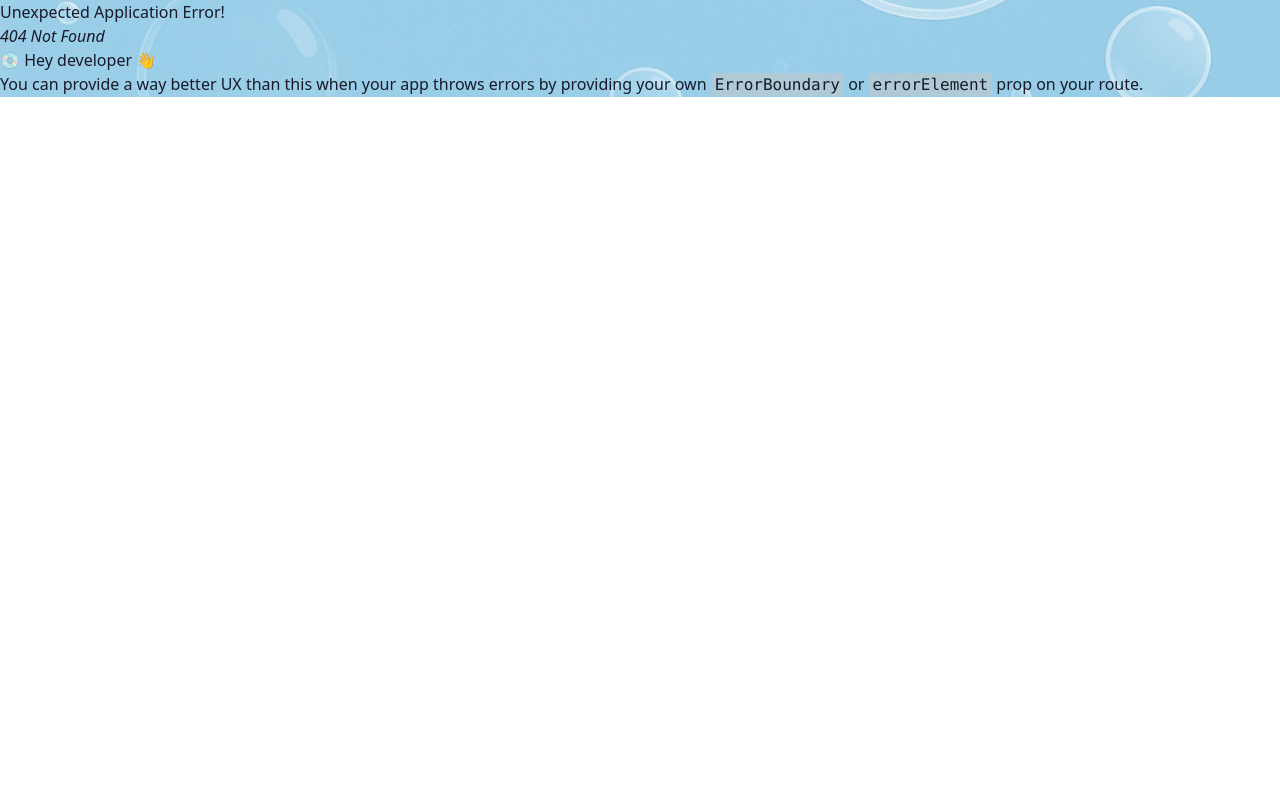
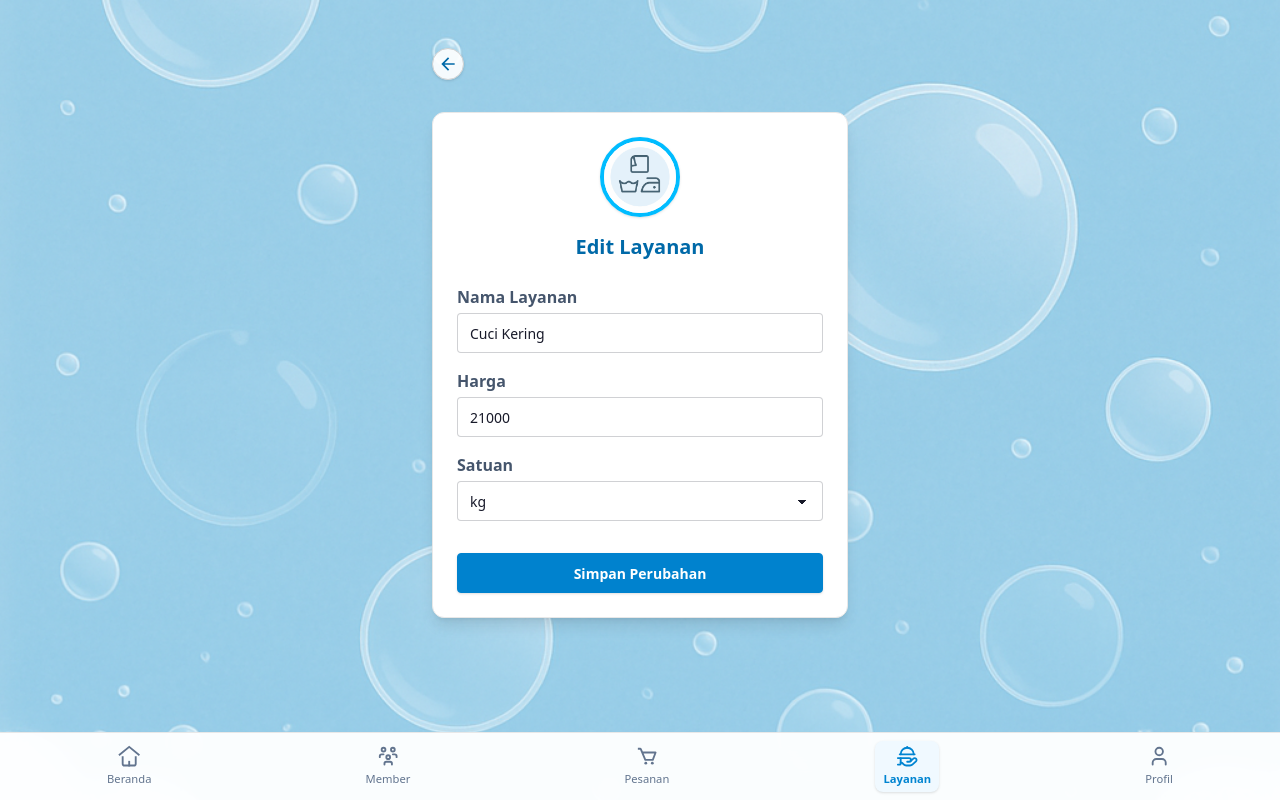
Before and after one commit to wirawanmahardika/laundry-frontend, a React (Vite) app: page /layanan/edit in a window 1280 px wide. Before the commit this address had no page. Built offline with nearby package versions, Linux system fonts and the light colour scheme.

Commit message:
feat:  page edit layanan

```diff
--- a/src/App.tsx
+++ b/src/App.tsx
@@ -16,6 +16,7 @@ import TambahPesanan from "./pages/pesanan/TambahPesanan";
 import Member from "./pages/member/Member";
 import TambahMember from "./pages/member/TambahMember";
 import DetailMember from "./pages/member/DetailMember";
+import EditLayanan from "./pages/layanan/EditLayanan";
 
 // const router = createHashRouter(
 const router = createBrowserRouter(
@@ -31,6 +32,7 @@ const router = createBrowserRouter(
 
         <Route path="layanan" element={<Layanan />} />
         <Route path="layanan/tambah" element={<TambahLayanan />} />
+        <Route path="layanan/edit" element={<EditLayanan />} />
 
         <Route path="member" element={<Member />} />
         <Route path="member/tambah" element={<TambahMember />} />
--- /dev/null
+++ b/src/pages/layanan/EditLayanan.tsx
@@ -0,0 +1,91 @@
+import { useNavigate } from "react-router-dom";
+import { useState } from "react";
+import layananIcon from "../../assets/img/layanan.png";
+import { MdArrowBack } from "react-icons/md";
+
+export default function EditLayanan() {
+    // Dummy data, ganti dengan fetch dari API jika perlu
+    const [form, setForm] = useState({
+        name: "Cuci Kering",
+        price: 21000,
+        satuan: "kg",
+    });
+    const navigate = useNavigate();
+
+    const handleChange = (e: React.ChangeEvent<HTMLInputElement | HTMLSelectElement>) => {
+        setForm({ ...form, [e.target.name]: e.target.value });
+    };
+
+    const handleSubmit = (e: React.FormEvent) => {
+        e.preventDefault();
+        // Lakukan update ke backend di sini
+        // Setelah sukses:
+        navigate(-1); // Kembali ke daftar layanan atau detail layanan
+    };
+
+    return (
+        <div className="container mx-auto max-w-md px-4 py-8 flex flex-col gap-y-6">
+            <button
+                className="btn btn-circle btn-sm bg-base-100/90 border border-base-300 shadow text-sky-700 hover:bg-sky-100 transition self-start mb-2"
+                onClick={() => navigate(-1)}
+                type="button"
+                title="Kembali"
+            >
+                <MdArrowBack size={20} />
+            </button>
+            <form
+                className="bg-base-100 rounded-xl p-6 shadow-lg border border-base-200 flex flex-col items-center gap-y-4"
+                onSubmit={handleSubmit}
+            >
+                <img
+                    className="rounded-full w-20 h-20 object-cover border-4 border-sky-400 shadow"
+                    src={layananIcon}
+                    alt="Layanan"
+                />
+                <h2 className="font-bold text-xl text-sky-700 mb-2">Edit Layanan</h2>
+                <div className="flex flex-col gap-y-1 w-full">
+                    <label className="font-semibold text-slate-600">Nama Layanan</label>
+                    <input
+                        type="text"
+                        name="name"
+                        className="input input-bordered w-full"
+                        placeholder="Nama layanan"
+                        value={form.name}
+                        onChange={handleChange}
+                        required
+                    />
+                </div>
+                <div className="flex flex-col gap-y-1 w-full">
+                    <label className="font-semibold text-slate-600">Harga</label>
+                    <input
+                        type="number"
+                        name="price"
+                        className="input input-bordered w-full"
+                        placeholder="Harga layanan"
+                        value={form.price}
+                        onChange={handleChange}
+                        min={0}
+                        required
+                    />
+                </div>
+                <div className="flex flex-col gap-y-1 w-full">
+                    <label className="font-semibold text-slate-600">Satuan</label>
+                    <select
+                        name="satuan"
+                        className="select select-bordered w-full"
+                        value={form.satuan}
+                        onChange={handleChange}
+                        required
+                    >
+                        <option value="kg">kg</option>
+                        <option value="pcs">pcs</option>
+                        <option value="meter">meter</option>
+                    </select>
+                </div>
+                <button className="btn btn-primary btn-md mt-4 w-full shadow" type="submit">
+                    Simpan Perubahan
+                </button>
+            </form>
+        </div>
+    );
+}
--- a/src/pages/layanan/Layanan.tsx
+++ b/src/pages/layanan/Layanan.tsx
@@ -120,7 +120,7 @@ function Card({ name, price, satuan, addedAt, onDelete }: CardProps) {
                     <span className="text-xs text-slate-400">Ditambahkan: {addedAt}</span>
                     <div className="flex gap-x-2">
                         <button className="btn btn-xs btn-error rounded-full shadow" onClick={onDelete}>Hapus</button>
-                        <button className="btn btn-xs btn-warning rounded-full shadow">Ubah</button>
+                        <NavLink to={"/layanan/edit"} className="btn btn-xs btn-warning rounded-full shadow">Edit</NavLink>
                     </div>
                 </div>
             </div>
--- a/src/pages/pesanan/Pesanan.tsx
+++ b/src/pages/pesanan/Pesanan.tsx
@@ -102,8 +102,9 @@ type CardProps = {
 function Card({ id, name, biaya, status, dibuat, selesai, onDelete }: CardProps) {
     return (
         <div className="grid grid-cols-5 gap-3 bg-base-100 shadow-md rounded-xl p-4 items-center border border-base-200">
-            <div className="col-span-1 flex justify-center">
+            <div className="col-span-1 flex flex-col items-center justify-center">
                 <img src={pesananIcon} alt="icon-pesanan" className="w-14 h-14 rounded-full object-cover border-2 border-sky-200 shadow" />
+                <span className="mt-2 badge badge-outline badge-info text-[0.7rem] font-mono">{id}</span>
             </div>
             <div className="col-span-4 flex flex-col sm:flex-row sm:items-center justify-between gap-y-1">
                 <div>
```
